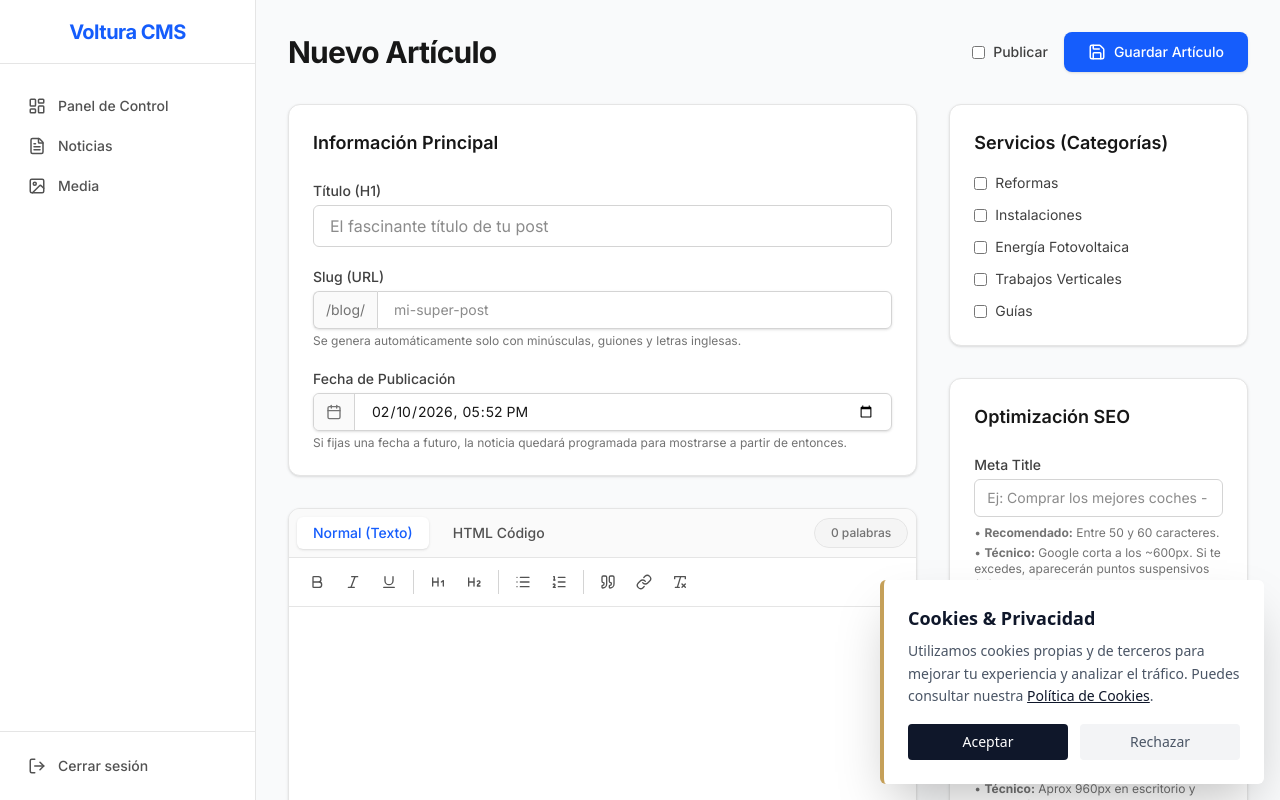
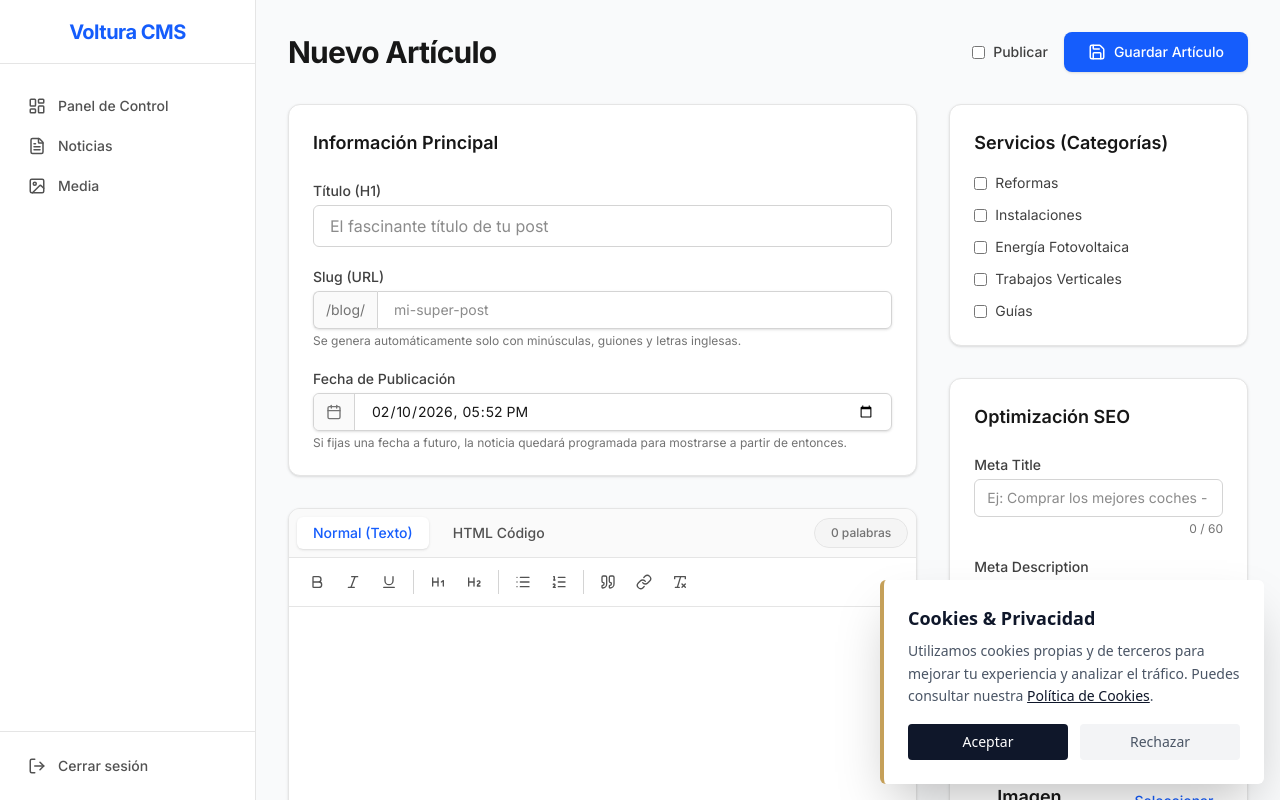
Before and after one commit to buzzmarketinges/voltura-projects, a Next.js app: page /admin/blog/new in a window 1280 px wide. Built offline with nearby package versions, Linux system fonts and the light colour scheme; a web font is replaced by a local one.

Commit message:
Restore text selection when inserting link, replace SEO hints with error states, ensure latest HTML is fetched on submit

```diff
--- a/src/components/admin/PostEditor.tsx
+++ b/src/components/admin/PostEditor.tsx
@@ -1,6 +1,6 @@
 'use client'
 
-import { useState, useEffect } from 'react'
+import { useState, useEffect, useRef } from 'react'
 import { useRouter } from 'next/navigation'
 import slugify from 'slugify'
 import { Save, Plus, Trash2, Image as ImageIcon, ImagePlus, Bold, Italic, Underline, List, ListOrdered, Link as LinkIcon, Heading1, Heading2, Quote, RemoveFormatting, Calendar } from 'lucide-react'
@@ -49,6 +49,8 @@ export default function PostEditor({ post, mediaList = [] }: { post?: any, media
     const [isMediaModalOpen, setIsMediaModalOpen] = useState(false)
     const [isLinkModalOpen, setIsLinkModalOpen] = useState(false)
     const [wordCount, setWordCount] = useState(0)
+    const [savedSelection, setSavedSelection] = useState<Range | null>(null)
+    const editorRef = useRef<HTMLDivElement>(null)
 
     // Calculate initial word count
     useEffect(() => {
@@ -135,6 +137,7 @@ export default function PostEditor({ post, mediaList = [] }: { post?: any, media
         try {
             const payload = {
                 ...formData,
+                contentHtml: activeTab === 'text' && editorRef.current ? editorRef.current.innerHTML : formData.contentHtml,
                 categories: JSON.stringify(formData.categories),
                 faqs,
                 id: post?.id
@@ -305,7 +308,13 @@ export default function PostEditor({ post, mediaList = [] }: { post?: any, media
                                     <button type="button" onClick={() => execCmd('formatBlock', 'BLOCKQUOTE')} className="p-2 text-neutral-600 hover:bg-neutral-100 hover:text-neutral-900 rounded" title="Cita">
                                         <Quote size={16} />
                                     </button>
-                                    <button type="button" onClick={() => setIsLinkModalOpen(true)} className="p-2 text-neutral-600 hover:bg-neutral-100 hover:text-neutral-900 rounded" title="Añadir Enlace">
+                                    <button type="button" onClick={() => {
+                                        const sel = window.getSelection();
+                                        if (sel && sel.rangeCount > 0) {
+                                            setSavedSelection(sel.getRangeAt(0));
+                                        }
+                                        setIsLinkModalOpen(true);
+                                    }} className="p-2 text-neutral-600 hover:bg-neutral-100 hover:text-neutral-900 rounded" title="Añadir Enlace">
                                         <LinkIcon size={16} />
                                     </button>
                                     <button type="button" onClick={() => execCmd('removeFormat')} className="p-2 text-neutral-600 hover:bg-neutral-100 hover:text-neutral-900 rounded" title="Borrar Formato">
@@ -318,6 +327,7 @@ export default function PostEditor({ post, mediaList = [] }: { post?: any, media
                         <div className="p-0 border-none m-0 focus-within:ring-2 focus-within:ring-blue-500 focus-within:border-transparent flex">
                             {activeTab === 'text' ? (
                                 <div
+                                    ref={editorRef}
                                     contentEditable
                                     suppressContentEditableWarning
                                     className="min-h-[400px] w-full p-6 text-neutral-800 outline-none prose prose-blue max-w-none focus:outline-none"
@@ -424,12 +434,19 @@ export default function PostEditor({ post, mediaList = [] }: { post?: any, media
                                     type="text"
                                     value={formData.metaTitle}
                                     onChange={(e) => setFormData(prev => ({ ...prev, metaTitle: e.target.value }))}
-                                    className="block w-full rounded-md border border-neutral-300 px-3 py-2 text-neutral-900 focus:border-blue-500 focus:outline-none focus:ring-1 focus:ring-blue-500 sm:text-sm"
+                                    className={`block w-full rounded-md border px-3 py-2 text-neutral-900 focus:outline-none focus:ring-1 sm:text-sm ${(formData.metaTitle?.length || 0) > 60
+                                            ? 'border-red-500 focus:border-red-500 focus:ring-red-500'
+                                            : 'border-neutral-300 focus:border-blue-500 focus:ring-blue-500'
+                                        }`}
                                     placeholder="Ej: Comprar los mejores coches - Voltura"
                                 />
-                                <div className="mt-2 space-y-1 text-xs text-neutral-500">
-                                    <p>• <strong>Recomendado:</strong> Entre 50 y 60 caracteres.</p>
-                                    <p>• <strong>Técnico:</strong> Google corta a los ~600px. Si te excedes, aparecerán puntos suspensivos (...) y bajará el CTR.</p>
+                                <div className="mt-1 flex justify-between items-center text-xs">
+                                    <p className={`${(formData.metaTitle?.length || 0) > 60 ? 'text-red-500 font-medium' : 'text-neutral-500'}`}>
+                                        {(formData.metaTitle?.length || 0) > 60 && "¡El título excede el límite recomendado!"}
+                                    </p>
+                                    <p className={`${(formData.metaTitle?.length || 0) > 60 ? 'text-red-500 font-medium' : 'text-neutral-500'}`}>
+                                        {formData.metaTitle?.length || 0} / 60
+                                    </p>
                                 </div>
                             </div>
 
@@ -438,13 +455,19 @@ export default function PostEditor({ post, mediaList = [] }: { post?: any, media
                                 <textarea
                                     value={formData.metaDescription}
                                     onChange={(e) => setFormData(prev => ({ ...prev, metaDescription: e.target.value }))}
-                                    className="block w-full rounded-md border border-neutral-300 px-3 py-2 text-neutral-900 focus:border-blue-500 focus:outline-none focus:ring-1 focus:ring-blue-500 sm:text-sm min-h-[100px]"
+                                    className={`block w-full rounded-md border px-3 py-2 text-neutral-900 focus:outline-none focus:ring-1 sm:text-sm min-h-[100px] ${(formData.metaDescription?.length || 0) > 155
+                                            ? 'border-red-500 focus:border-red-500 focus:ring-red-500'
+                                            : 'border-neutral-300 focus:border-blue-500 focus:ring-blue-500'
+                                        }`}
                                     placeholder="Ej: Descubre la mejor guía en 2026..."
                                 />
-                                <div className="mt-2 space-y-1 text-xs text-neutral-500">
-                                    <p>• <strong>Recomendado:</strong> Entre 140 y 155 caracteres.</p>
-                                    <p>• <strong>Técnico:</strong> Aprox 960px en escritorio y 680px móvil.</p>
-                                    <p>• <strong>Nota vital:</strong> Google suele mostrar solo los primeros 155 caracteres. Coloca la Keyword al inicio.</p>
+                                <div className="mt-1 flex justify-between items-center text-xs">
+                                    <p className={`${(formData.metaDescription?.length || 0) > 155 ? 'text-red-500 font-medium' : 'text-neutral-500'}`}>
+                                        {(formData.metaDescription?.length || 0) > 155 && "¡La descripción excede el límite recomendado!"}
+                                    </p>
+                                    <p className={`${(formData.metaDescription?.length || 0) > 155 ? 'text-red-500 font-medium' : 'text-neutral-500'}`}>
+                                        {formData.metaDescription?.length || 0} / 155
+                                    </p>
                                 </div>
                             </div>
                         </div>
@@ -514,6 +537,11 @@ export default function PostEditor({ post, mediaList = [] }: { post?: any, media
                 isOpen={isLinkModalOpen}
                 onClose={() => setIsLinkModalOpen(false)}
                 onSelect={(url) => {
+                    const sel = window.getSelection();
+                    if (savedSelection && sel) {
+                        sel.removeAllRanges();
+                        sel.addRange(savedSelection);
+                    }
                     execCmd('createLink', url);
                     setIsLinkModalOpen(false);
                 }}
```
